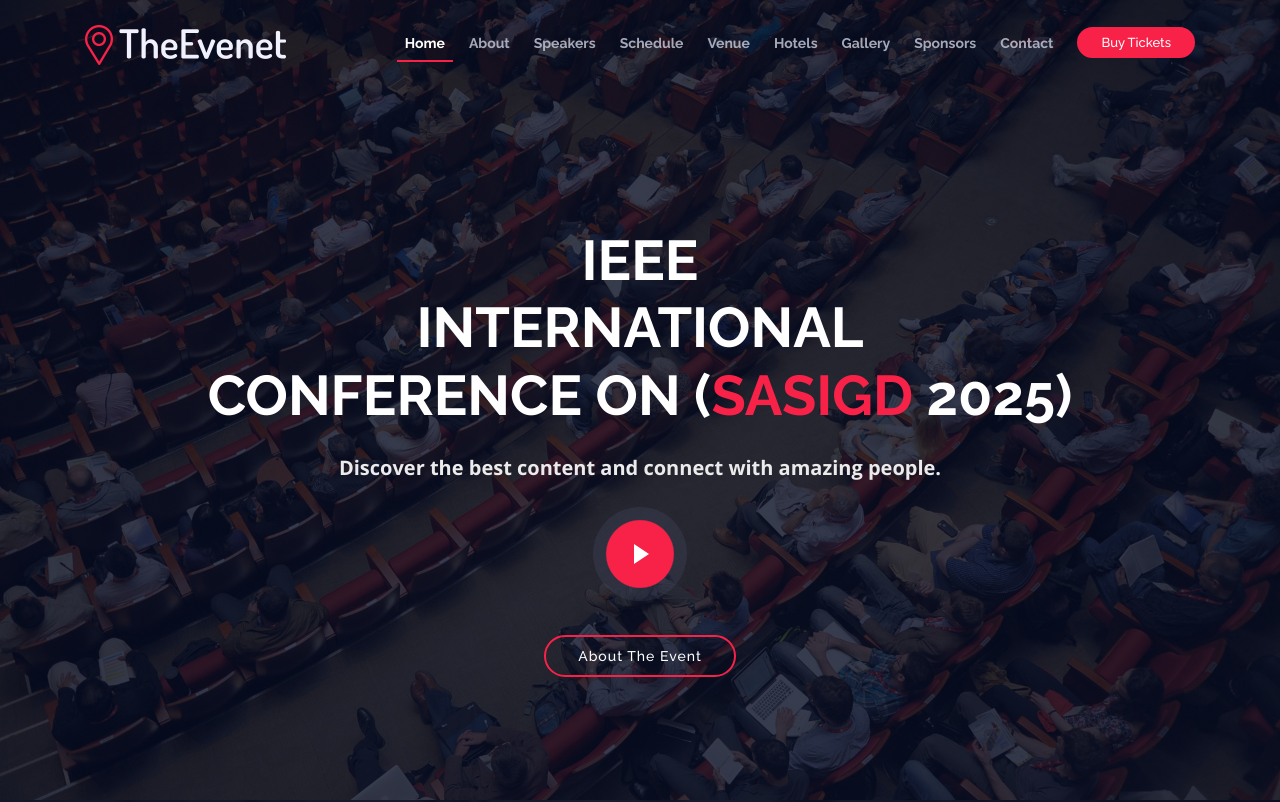
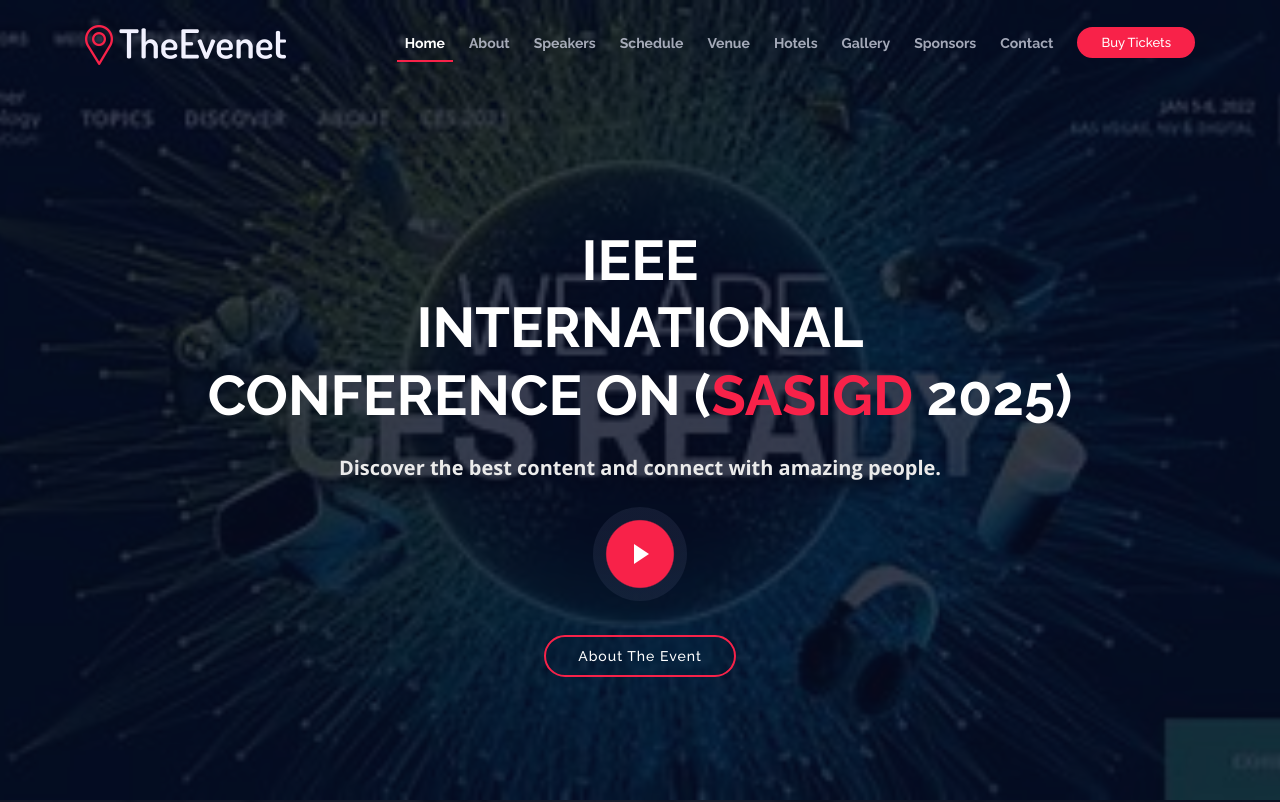
Before and after one commit to svnmurali-2004/SASIGD, a plain HTML site: page index.html in a window 1280 px wide. Shown: the top 802 px of the page. Drawn offline with nearby package versions, Linux system fonts and the light colour scheme.

Commit message:
slide show added

```diff
--- a/css/style.css
+++ b/css/style.css
@@ -465,6 +465,15 @@
 /*--------------------------------------------------------------
 # Intro Section
 --------------------------------------------------------------*/
+#intro {
+  width: 100%;
+  height: 100vh;
+  background: url(../img/intro-bg.jpg) top center;
+  background-size: cover;
+  overflow: hidden;
+  position: relative;
+  transition: background-image 1s ease-in-out;
+}
 
 #intro {
   width: 100%;
--- a/index.html
+++ b/index.html
@@ -1112,6 +1112,7 @@
 
   <!-- Template Main Javascript File -->
   <script src="js/main.js"></script>
+  <script src="scripts/intro.js"></script>
 </body>
 
 </html>
--- /dev/null
+++ b/scripts/intro.js
@@ -0,0 +1,18 @@
+
+  // Array of background images
+  const images = [
+    "../img/intro-bg1.jpg",
+    "../img/intro-bg2.jpg",
+    "../img/intro-bg3.jpg"
+  ];
+
+  let currentIndex = 0;
+  const introSection = document.getElementById("intro");
+  console.log("introSection", introSection);
+  function changeBackground() {
+    currentIndex = (currentIndex + 1) % images.length;
+    introSection.style.backgroundImage = `url('${images[currentIndex]}')`;
+  }
+
+  // Change background every 5 seconds
+  setInterval(changeBackground, 5000);
```
Also changed, not shown: img/intro-bg2.jpg (added).
